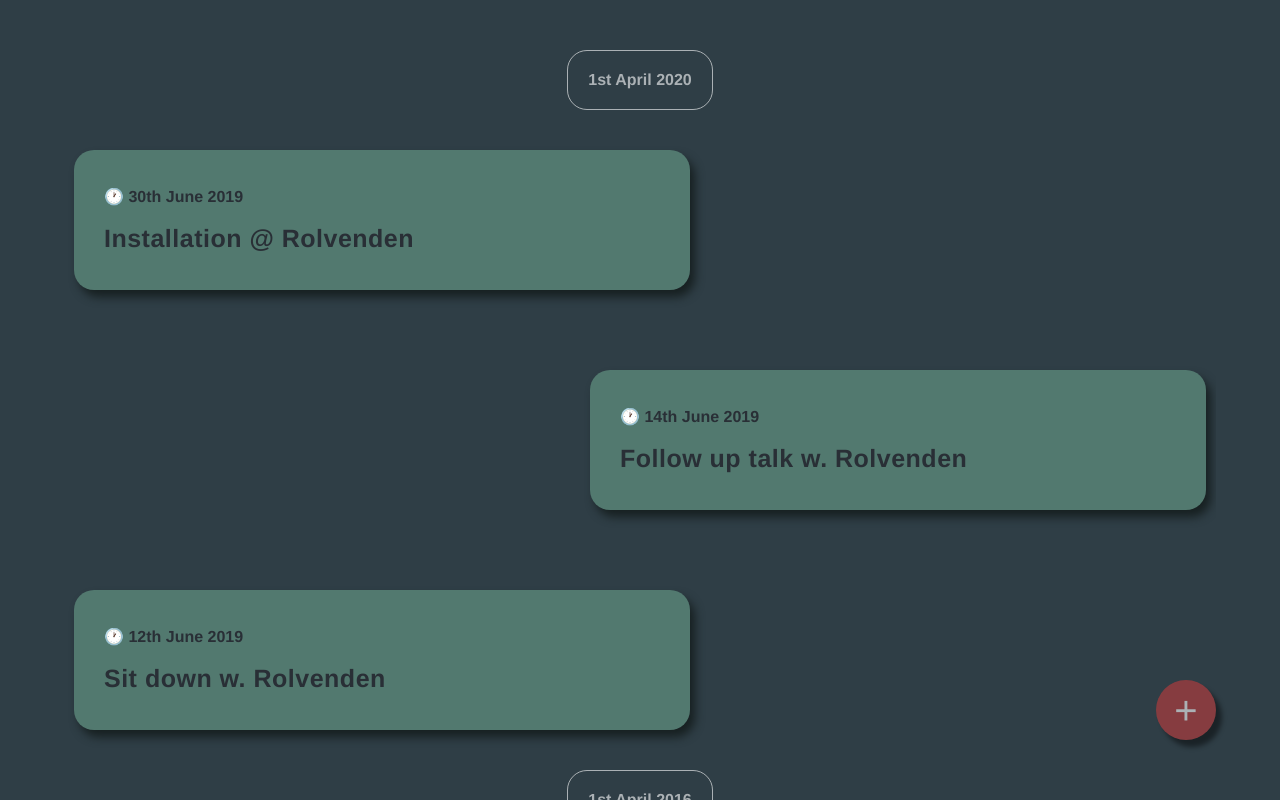
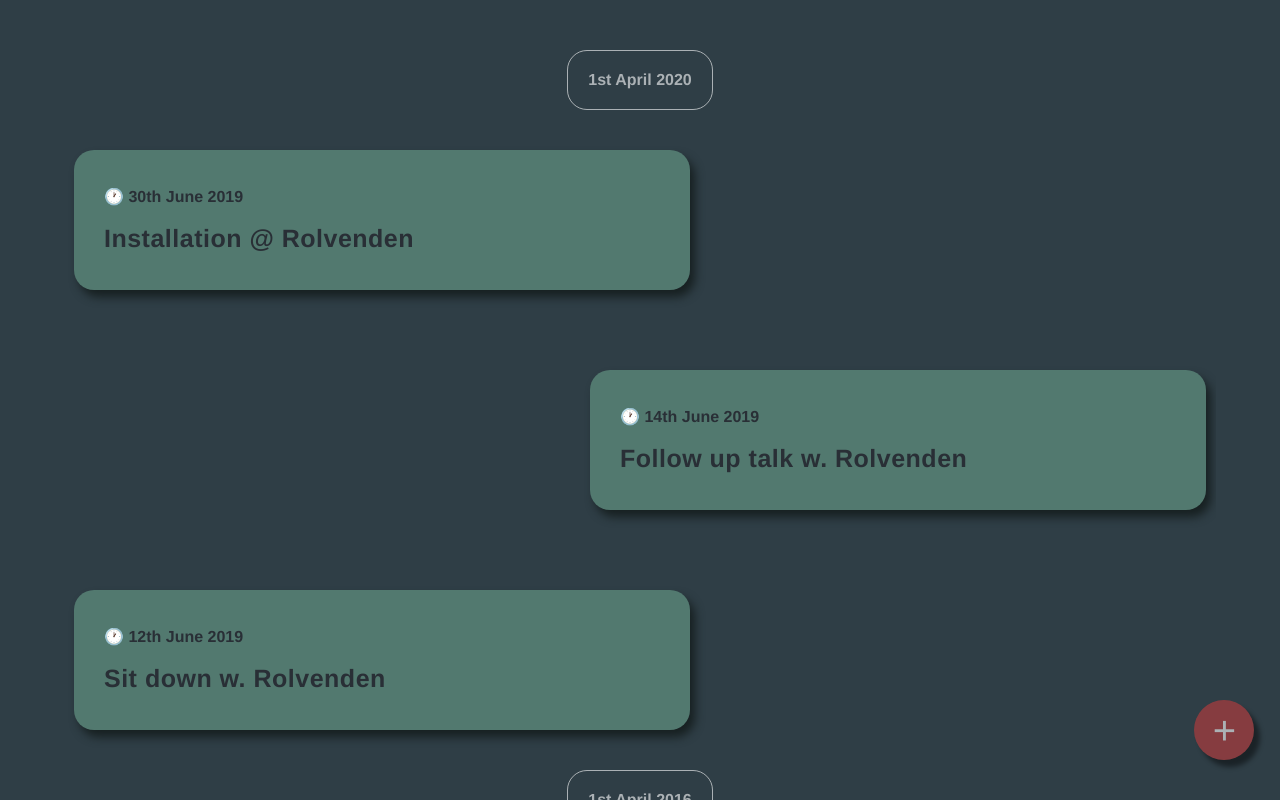
Before and after one commit to RyanH1234/cil, a Vue app: page / in a window 1280 px wide. Built offline with nearby package versions, Linux system fonts and the light colour scheme.

Commit message:
(bug) transition "jumping" resolved

```diff
--- a/src/components/timeline.vue
+++ b/src/components/timeline.vue
@@ -30,7 +30,7 @@ export default {
           date: "30th June 2019",
           summary: "Installation @ Rolvenden",
           description:
-            "Lorem ipsum dolor sit amet, consectetur adipiscing elit. Fusce mollis mi eget purus rhoncus consectetur. Phasellus egestas vitae neque quis ornare. Nullam ligula est, congue nec rhoncus et, feugiat ac risus. Nullam a aliquam massa. Class aptent taciti sociosqu ad litora torquent per conubia nostra, per inceptos himenaeos. In lorem arcu, volutpat sed dolor fringilla, sagittis consequat quam. Praesent id hendrerit dolor, non imperdiet ligula. Integer luctus vitae nisl eget luctus. Cras euismod rhoncus pulvinar. Sed faucibus tortor at nibh ultricies hendrerit non eleifend velit. In imperdiet lacinia sem, pulvinar cursus lectus tincidunt a. In mollis tincidunt nunc, non mollis purus pellentesque non. Proin ac arcu ac elit suscipit maximus sed non sapien. Vivamus a elementum sem. Sed scelerisque, arcu nec luctus tempus, felis risus vulputate erat, in pellentesque nunc sapien at justo. Donec et semper turpis.",
+            "Lorem ipsum dolor sit amet, consectetur adipiscing elit. Fusce mollis mi eget purus rhoncus consectetur. Phasellus egestas vitae neque quis ornare. Nullam ligula est, congue nec rhoncus et, feugiat ac risus. Nullam a aliquam massa. Class aptent taciti sociosqu ad litora torquent per conubia nostra, per inceptos himenaeos. In lorem arcu, volutpat sed dolor fringilla, sagittis consequat quam. Praesent id hendrerit dolor, non imperdiet ligula. Integer luctus vitae nisl eget luctus. Cras euismod rhoncus pulvinar. Sed faucibus tortor at nibh ultricies hendrerit non eleifend velit. In imperdiet lacinia sem, pulvinar cursus lectus tincidunt a. In mollis tincidunt nunc, non mollis purus pellentesque non. Proin ac arcu ac elit suscipit maximus sed non sapien. Vivamus a elementum sem. Sed scelerisque, arcu nec luctus tempus, felis risus vulputate erat, in pellentesque nunc sapien at justo. Donec et semper turpis."
         },
         {
           id: 1,
@@ -38,7 +38,7 @@ export default {
           date: "14th June 2019",
           summary: "Follow up talk w. Rolvenden",
           description:
-            "Lorem ipsum dolor sit amet, consectetur adipiscing elit. Fusce mollis mi eget purus rhoncus consectetur. Phasellus egestas vitae neque quis ornare. Nullam ligula est, congue nec rhoncus et, feugiat ac risus. Nullam a aliquam massa. Class aptent taciti sociosqu ad litora torquent per conubia nostra, per inceptos himenaeos. In lorem arcu, volutpat sed dolor fringilla, sagittis consequat quam. Praesent id hendrerit dolor, non imperdiet ligula. Integer luctus vitae nisl eget luctus. Cras euismod rhoncus pulvinar. Sed faucibus tortor at nibh ultricies hendrerit non eleifend velit. In imperdiet lacinia sem, pulvinar cursus lectus tincidunt a. In mollis tincidunt nunc, non mollis purus pellentesque non. Proin ac arcu ac elit suscipit maximus sed non sapien. Vivamus a elementum sem. Sed scelerisque, arcu nec luctus tempus, felis risus vulputate erat, in pellentesque nunc sapien at justo. Donec et semper turpis.",
+            "Lorem ipsum dolor sit amet, consectetur adipiscing elit. Fusce mollis mi eget purus rhoncus consectetur. Phasellus egestas vitae neque quis ornare. Nullam ligula est, congue nec rhoncus et, feugiat ac risus. Nullam a aliquam massa. Class aptent taciti sociosqu ad litora torquent per conubia nostra, per inceptos himenaeos. In lorem arcu, volutpat sed dolor fringilla, sagittis consequat quam. Praesent id hendrerit dolor, non imperdiet ligula. Integer luctus vitae nisl eget luctus. Cras euismod rhoncus pulvinar. Sed faucibus tortor at nibh ultricies hendrerit non eleifend velit. In imperdiet lacinia sem, pulvinar cursus lectus tincidunt a. In mollis tincidunt nunc, non mollis purus pellentesque non. Proin ac arcu ac elit suscipit maximus sed non sapien. Vivamus a elementum sem. Sed scelerisque, arcu nec luctus tempus, felis risus vulputate erat, in pellentesque nunc sapien at justo. Donec et semper turpis."
         },
         {
           id: 2,
@@ -46,13 +46,13 @@ export default {
           date: "12th June 2019",
           summary: "Sit down w. Rolvenden",
           description:
-            "Lorem ipsum dolor sit amet, consectetur adipiscing elit. Fusce mollis mi eget purus rhoncus consectetur. Phasellus egestas vitae neque quis ornare. Nullam ligula est, congue nec rhoncus et, feugiat ac risus. Nullam a aliquam massa. Class aptent taciti sociosqu ad litora torquent per conubia nostra, per inceptos himenaeos. In lorem arcu, volutpat sed dolor fringilla, sagittis consequat quam. Praesent id hendrerit dolor, non imperdiet ligula. Integer luctus vitae nisl eget luctus. Cras euismod rhoncus pulvinar. Sed faucibus tortor at nibh ultricies hendrerit non eleifend velit. In imperdiet lacinia sem, pulvinar cursus lectus tincidunt a. In mollis tincidunt nunc, non mollis purus pellentesque non. Proin ac arcu ac elit suscipit maximus sed non sapien. Vivamus a elementum sem. Sed scelerisque, arcu nec luctus tempus, felis risus vulputate erat, in pellentesque nunc sapien at justo. Donec et semper turpis.",
-        },
-      ],
+            "Lorem ipsum dolor sit amet, consectetur adipiscing elit. Fusce mollis mi eget purus rhoncus consectetur. Phasellus egestas vitae neque quis ornare. Nullam ligula est, congue nec rhoncus et, feugiat ac risus. Nullam a aliquam massa. Class aptent taciti sociosqu ad litora torquent per conubia nostra, per inceptos himenaeos. In lorem arcu, volutpat sed dolor fringilla, sagittis consequat quam. Praesent id hendrerit dolor, non imperdiet ligula. Integer luctus vitae nisl eget luctus. Cras euismod rhoncus pulvinar. Sed faucibus tortor at nibh ultricies hendrerit non eleifend velit. In imperdiet lacinia sem, pulvinar cursus lectus tincidunt a. In mollis tincidunt nunc, non mollis purus pellentesque non. Proin ac arcu ac elit suscipit maximus sed non sapien. Vivamus a elementum sem. Sed scelerisque, arcu nec luctus tempus, felis risus vulputate erat, in pellentesque nunc sapien at justo. Donec et semper turpis."
+        }
+      ]
     };
   },
   components: {
-    timelineCard,
+    timelineCard
   },
   methods: {
     addTimelineCard() {
@@ -61,27 +61,27 @@ export default {
 
       let newCard = {};
 
-      if(noOfCards === 0) {
+      if (noOfCards === 0) {
         newCard = {
           id: 0,
           position: "left",
           date: "",
           summary: "",
           description: ""
-        }
+        };
       } else {
         const latestCard = timelineCards[0];
         const latestID = latestCard.id;
         const latestPosition = latestCard.position;
 
-        if(latestPosition === "left") {
+        if (latestPosition === "left") {
           newCard = {
             id: latestID + 1,
             position: "right",
             date: "",
             summary: "",
             description: ""
-          }
+          };
         } else {
           newCard = {
             id: latestID + 1,
@@ -89,7 +89,7 @@ export default {
             date: "",
             summary: "",
             description: ""
-          }
+          };
         }
       }
 
@@ -101,8 +101,8 @@ export default {
 
 <style scoped>
 .timeline-container {
+  display: flex;
   width: 90%;
-  display: flex;
   flex-direction: column;
   overflow: auto;
   z-index: 0;
@@ -147,7 +147,8 @@ export default {
   align-items: center;
   border-radius: 40px;
   position: absolute;
-  margin-top: 85vh;
+  bottom: 5vh;
+  right: 2vw;
   -webkit-box-shadow: 6px 7px 5px 0px rgba(0, 0, 0, 0.75);
   -moz-box-shadow: 6px 7px 5px 0px rgba(0, 0, 0, 0.75);
   box-shadow: 6px 7px 5px 0px rgba(0, 0, 0, 0.75);
@@ -160,7 +161,7 @@ export default {
 }
 
 @media only screen and (max-width: 600px) {
-  .add-timeline-card{
+  .add-timeline-card {
     margin-top: 80vh;
   }
 }
--- a/src/components/timelineCard.vue
+++ b/src/components/timelineCard.vue
@@ -1,10 +1,5 @@
 <template>
-  <div
-    class="card"
-    :style="height"
-    v-bind:class="setCardStyling()"
-    @click="doToggle()"
-  >
+  <div class="card" :style="height" v-bind:class="setCardStyling()" @click="doToggle()">
     <div class="date">
       <div class="padding" />
       &#128336; {{ date }}
@@ -26,8 +21,8 @@
 export default {
   data: () => {
     return {
-      height: {},
-      toggled: false,
+      height: { height: "100px", "min-height": "100px" },
+      toggled: false
     };
   },
   props: ["position", "date", "summary", "description"],
@@ -38,7 +33,7 @@ export default {
 
       return {
         left: setToLeft,
-        right: setToRight,
+        right: setToRight
       };
     },
     doToggle() {
@@ -46,23 +41,23 @@ export default {
 
       if (expandHeight) {
         this.height = {
-          "min-height": "300px",
+          height: "300px",
+          "min-height": "300px"
         };
         this.toggled = true;
       } else {
-        this.height = {};
+        this.height = { height: "100px", "min-height": "100px" };
         this.toggled = false;
       }
-    },
-  },
+    }
+  }
 };
 </script>
 
 <style scoped>
 .card {
   display: inline-flex;
-  transition: min-height 1s ease;
-  min-height: 100px;
+  transition: all 1s ease;
   width: 50%;
   display: flex;
   flex-direction: column;
```
